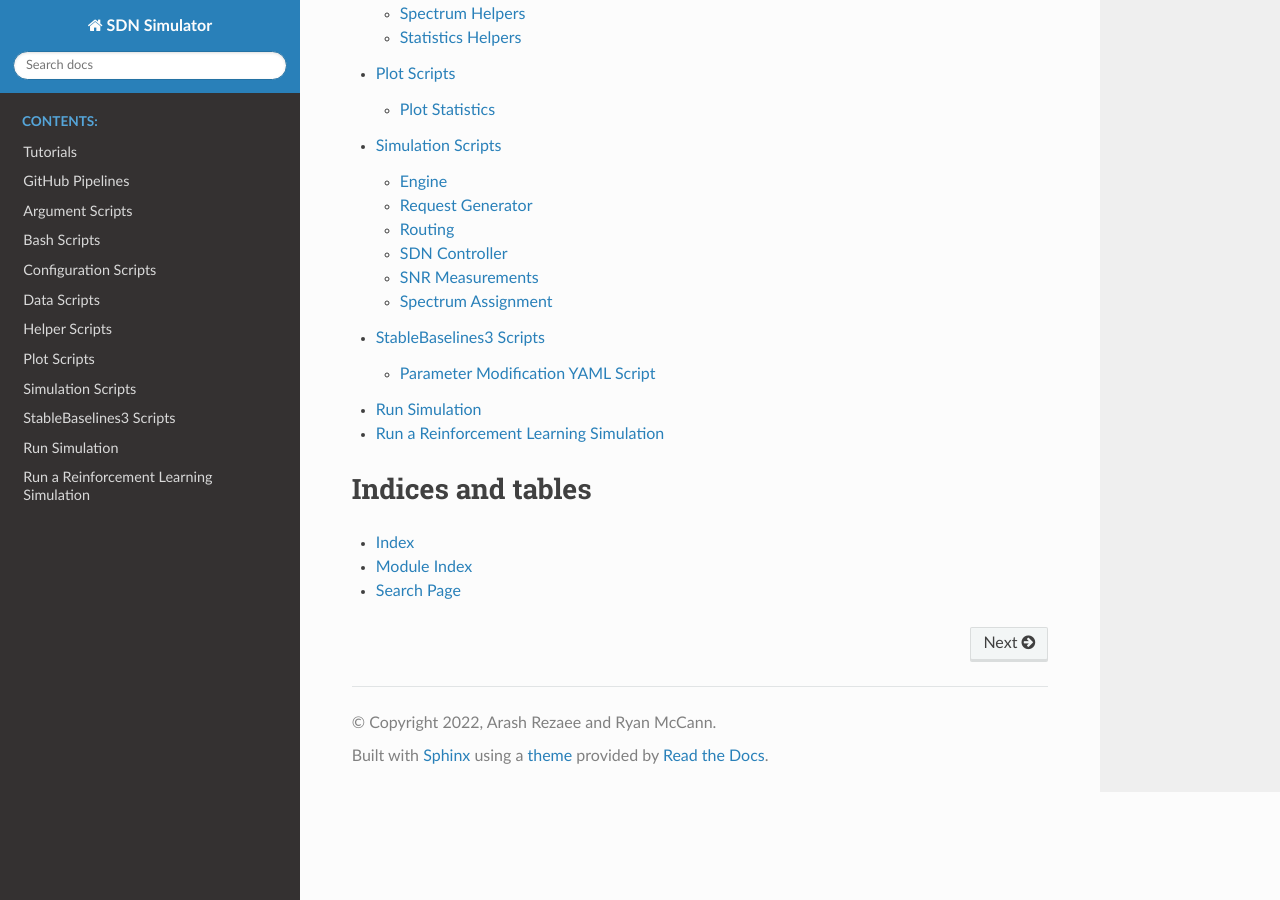
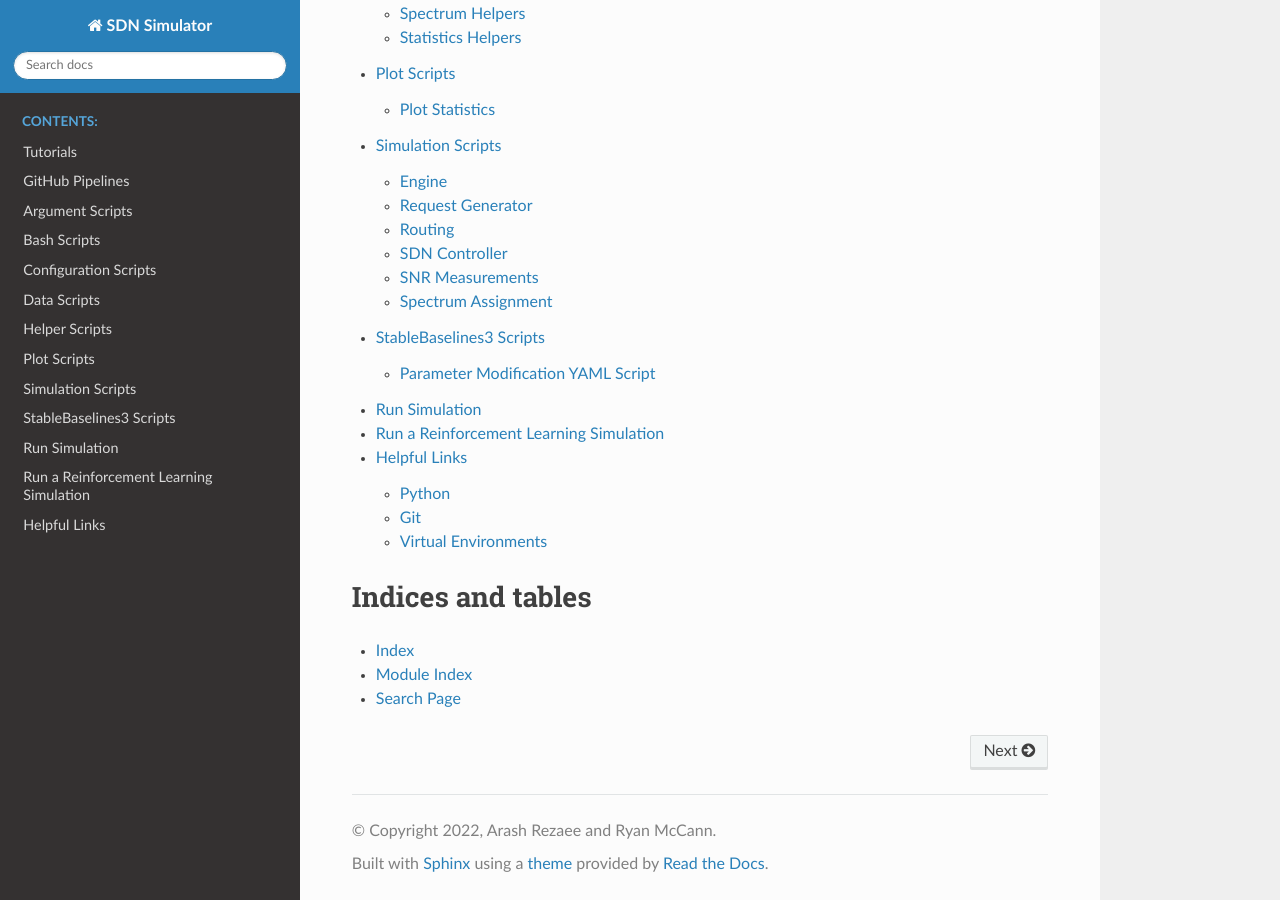
Before and after one commit to SDNNetSim/SDON_simulator, a Sphinx documentation site: the page built from docs/index.rst, in a window 1280 px wide and 900 px high, scrolled down 1490 px. Built offline with Sphinx 7.4.7 and the Read the Docs theme 2.0.0, drawn with Linux system fonts in a browser that asks for light colours; pages that are not in the unit, such as notebooks, are missing from menus.

Commit message:
Add helpful links section

```diff
--- a/docs/index.rst
+++ b/docs/index.rst
@@ -22,6 +22,7 @@ networking.
    run_sim.rst
    run_rl_sim.rst
    tests/tests_modules.rst
+   helpful_links/helpful_links.rst
 
 Indices and tables
 ==================
```
